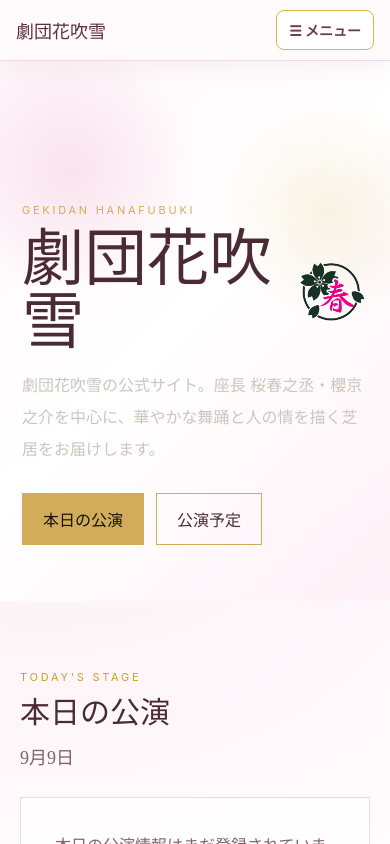
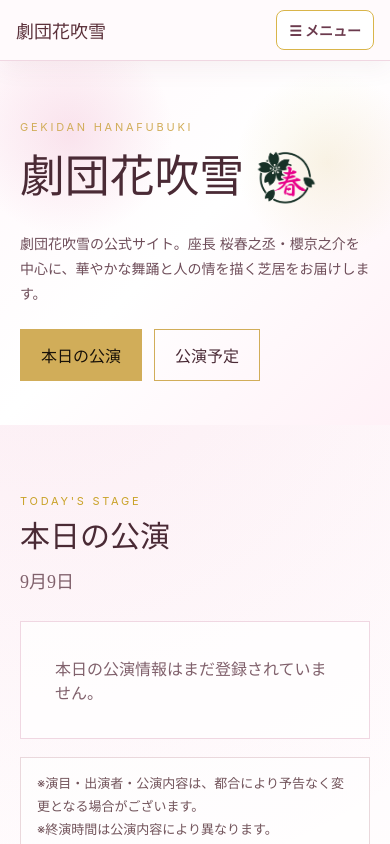
Before and after one commit to sakura7612harunojo/gekidan-hanafubuki-homepage, a Next.js app: page / in a window 390 px wide. Shown: the top 844 px of the page. Built offline with nearby package versions, Linux system fonts and the light colour scheme; no server answers; the database is empty.

Commit message:
feat: スマホトップを見やすく調整

```diff
--- a/app/globals.css
+++ b/app/globals.css
@@ -699,3 +699,38 @@ body:has(.header) .performance-venue-card-readability a {
     border-bottom: 0;
   }
 }
+
+/* HANABUKI_MOBILE_HERO_COMPACT */
+@media (max-width: 760px) {
+  body:has(.header) .hero {
+    min-height: 0;
+    padding: 48px 20px 44px;
+    align-items: center;
+  }
+
+  body:has(.header) .hero-title-with-mark {
+    gap: 10px;
+    flex-wrap: nowrap;
+  }
+
+  body:has(.header) .hero-title-with-mark h1 {
+    white-space: nowrap;
+    font-size: clamp(38px, 11.5vw, 48px);
+    line-height: 1;
+  }
+
+  body:has(.header) .hero-title-mark {
+    width: 64px;
+  }
+
+  body:has(.header) .hero .lead {
+    color: #6f4e5a;
+    font-size: 14px;
+    line-height: 1.8;
+    margin-top: 22px;
+  }
+
+  body:has(.header) .actions {
+    margin-top: 22px;
+  }
+}
```
Also changed, not shown: 1 other file (tests, documents, lock files or other folders).
